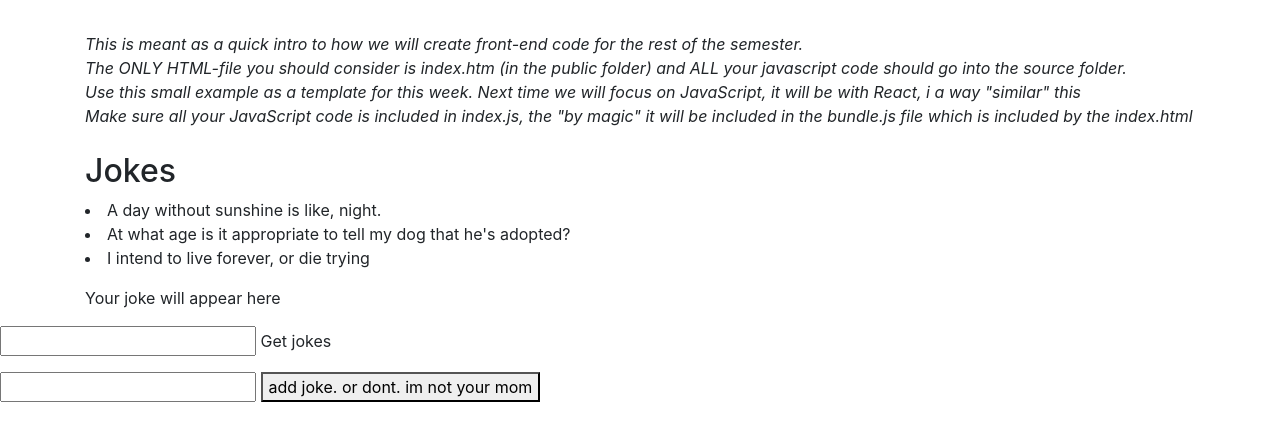
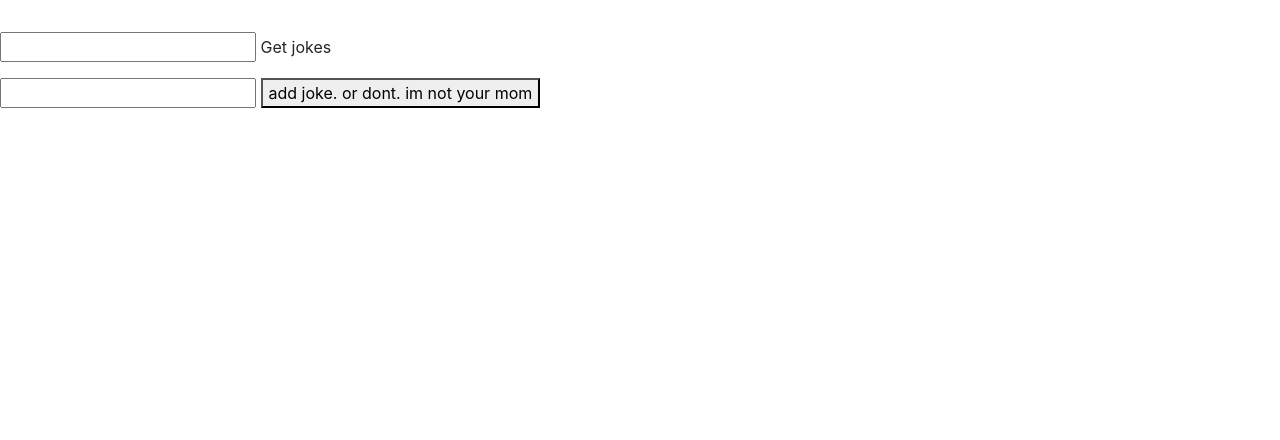
Before and after one commit to ChrisSkov/flow2week2, a website built with webpack: page Onsdag/code_simple_SPA/public/index.html in a window 1280 px wide. Built offline with nearby package versions, Linux system fonts and the light colour scheme.

Commit message:
remove html from div tag

```diff
--- a/Onsdag/code_simple_SPA/public/index.html
+++ b/Onsdag/code_simple_SPA/public/index.html
@@ -8,20 +8,7 @@
 
 <body>
     <div class="container">
-        <em>
-            This is meant as a quick intro to how we will create front-end code for the rest of the semester.<br />
-            The ONLY HTML-file you should consider is index.htm (in the public folder) and ALL your javascript code
-            should go into the source folder.<br />
-            Use this small example as a template for this week. Next time we will focus on JavaScript, it will be with
-            React, i a way "similar" this<br />
-            Make sure all your JavaScript code is included in index.js, the "by magic" it will be included in the
-            bundle.js file which is included by the index.html
-        </em>
-        <br />
-        <br />
-        <h2>Jokes</h2>
-        <p id="jokes"> </p>
-        <p id="fetchedJoke">Your joke will appear here</p>
+
     </div>
 
 
```
